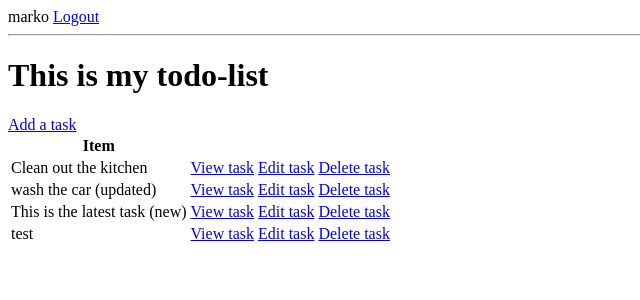
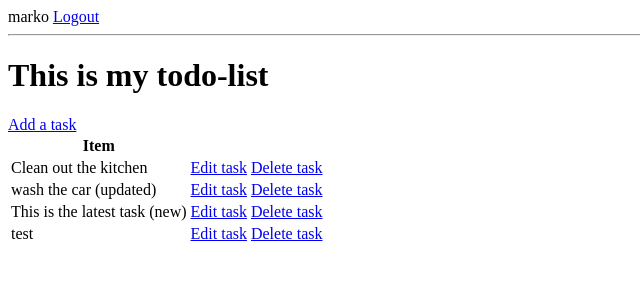
Before and after one commit to markohautala/django-auth-crud-app, a Django app: page / in a window 1280 px wide. Shown: the top 300 px of the page, without its empty margins (0-640 px from the left). Run offline with Django 4.2, Linux system fonts and the light colour scheme; a user stored in the database is signed in; data comes from the database, SQL or seed files in the repository; both versions use the stored data as it was after the commit.

Commit message:
Remove view task link in task_list.html

```diff
--- a/todo_app/base/templates/base/task_list.html
+++ b/todo_app/base/templates/base/task_list.html
@@ -19,7 +19,6 @@
     {% for task in todo_tasks %}
     <tr>
         <td>{{ task.title }}</td>
-        <td><a href="{% url 'task' task.id %}">View task</a></td>
         <td><a href="{% url 'task-update' task.id %}">Edit task</a></td>
         <td><a href="{% url 'task-delete' task.id %}">Delete task</a></td>
 
--- a/todo_app/base/views.py
+++ b/todo_app/base/views.py
@@ -50,6 +50,7 @@ class TaskList(LoginRequiredMixin, ListView):
         context['count'] = context['todo_tasks'].filter(complete=False).count()
         return context
 
+
 class TaskDetail(LoginRequiredMixin, DetailView):
     model = Task
     context_object_name = 'todo_task'
```
Also changed, not shown: todo_app/db.sqlite3.
